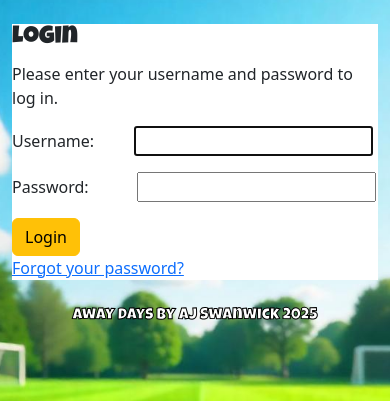
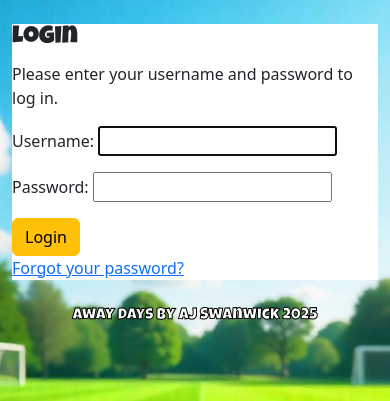
Before and after one commit to ajswanwick/away_days, a Django app: page /login/ in a window 390 px wide. Shown: the part 56-457 px from the top of the page. Run offline with Django 4.2, Linux system fonts and the light colour scheme.

Commit message:
update css for small screen input field position

```diff
--- a/static/css/style.css
+++ b/static/css/style.css
@@ -221,6 +221,14 @@ font-family: 'Luckiest Guy', sans-serif;
     font-weight: bold;
 
   }
+
+  input#id_username{
+    margin-left: 0px;
+  }
+
+  input#id_password{
+    margin-left: 0px;
+  }
 }
 
 
```
